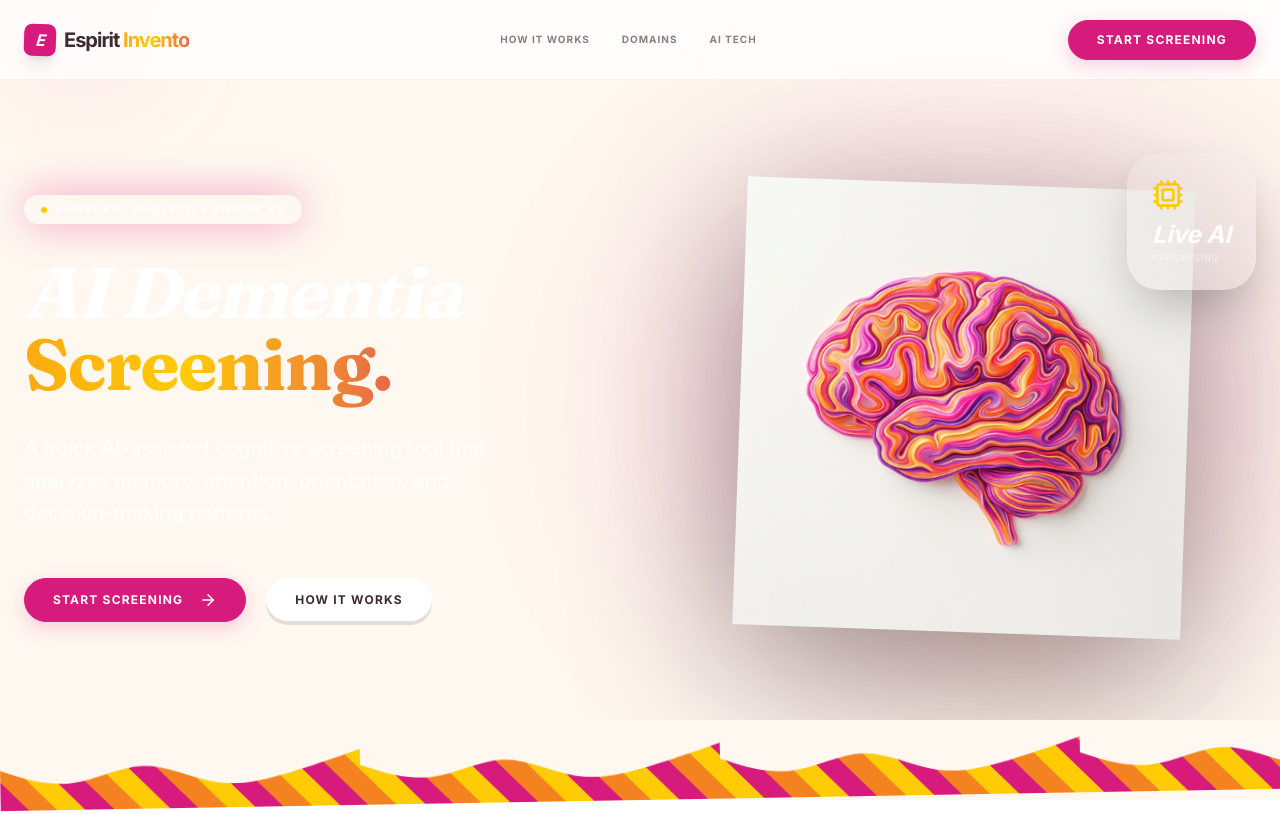
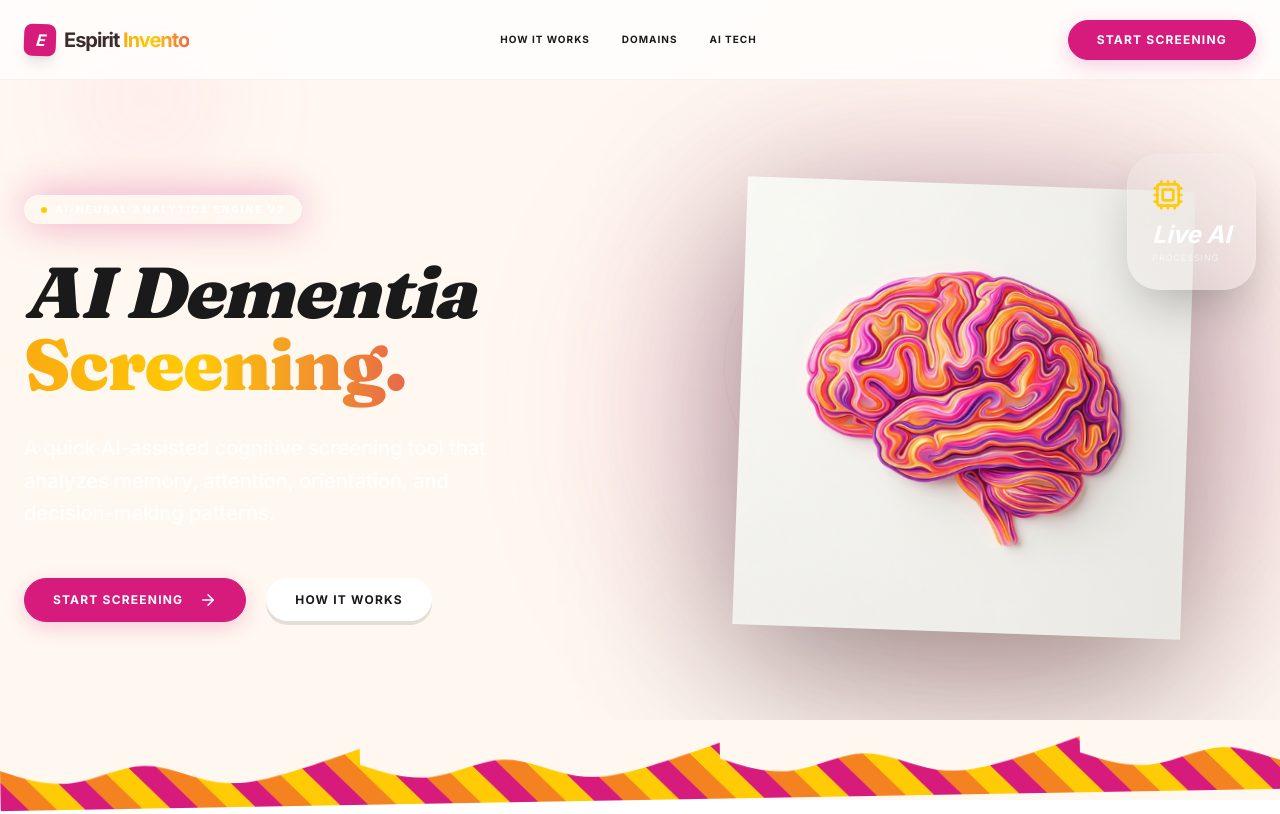
Before and after one commit to Darshaannn/invento-espirit, a Next.js app: page / in a window 1280 px wide. Shown: the top 814 px of the page. Built offline with nearby package versions, Linux system fonts and the light colour scheme.

Commit message:
UI: Drastically improved contrast for accessibility. Darkened body text and icons for visibility on white backgrounds.

```diff
--- a/app/globals.css
+++ b/app/globals.css
@@ -21,15 +21,17 @@
   --secondary: #F58220;
   --accent: #A1C45A;
   --light: #FFF8F0;
-  --dark: #3D2C2E;
+  --dark: #1A1A1A;
+  /* Darkened to near black for visibility */
   --yobe-pink: #D61B7D;
   --yobe-orange: #F58220;
   --yobe-yellow: #FFCB05;
 }
 
 body {
-  background-color: var(--light);
-  color: var(--dark);
+  background-color: #FFF8F0;
+  color: #1A1A1A;
+  /* Explicitly set to near black */
   font-family: var(--font-inter), sans-serif;
   overflow-x: hidden;
   line-height: 1.5;
@@ -40,7 +42,9 @@ h2,
 h3,
 h4 {
   font-family: var(--font-fraunces), serif;
-  font-weight: 700;
+  font-weight: 800;
+  color: #1A1A1A;
+  /* Explicitly set to near black */
   letter-spacing: -0.02em;
 }
 
@@ -50,11 +54,10 @@ h4 {
   box-shadow: 0 0 40px rgba(214, 27, 125, 0.4);
 }
 
-/* Glassmorphism utility */
 .glass-panel {
-  background: rgba(255, 255, 255, 0.7);
+  background: rgba(255, 255, 255, 0.85);
   backdrop-filter: blur(30px);
-  border: 1px solid rgba(255, 255, 255, 0.3);
+  border: 1px solid rgba(0, 0, 0, 0.05);
 }
 
 .glass-panel-ultra {
@@ -113,7 +116,7 @@ h4 {
 /* Vibrant Buttons */
 .yobe-btn {
   background: white;
-  color: var(--dark);
+  color: #1A1A1A;
   padding: 12px 28px;
   border-radius: 9999px;
   font-weight: 800;
@@ -136,9 +139,9 @@ h4 {
 }
 
 .yobe-btn-primary {
-  background: var(--yobe-pink);
+  background: #D61B7D;
   color: white;
-  border-color: var(--yobe-pink);
+  border-color: #D61B7D;
   box-shadow: 0 6px 20px rgba(214, 27, 125, 0.2);
 }
 
@@ -150,12 +153,12 @@ h4 {
   transition: all 0.5s cubic-bezier(0.165, 0.84, 0.44, 1);
   position: relative;
   overflow: hidden;
-  border: 1px solid rgba(0, 0, 0, 0.05);
+  border: 1px solid rgba(0, 0, 0, 0.1);
 }
 
 .organic-card:hover {
   transform: translateY(-10px) rotate(1deg);
-  box-shadow: 0 20px 40px -10px rgba(0, 0, 0, 0.1);
+  box-shadow: 0 20px 40px -10px rgba(0, 0, 0, 0.15);
 }
 
 .organic-card::before {
@@ -176,7 +179,7 @@ html {
 
 ::selection {
   background-color: var(--yobe-yellow);
-  color: var(--dark);
+  color: white;
 }
 
 .section-spacing {
@@ -187,5 +190,5 @@ html {
 .accessible-heading {
   font-size: clamp(2.25rem, 4vw, 3.5rem);
   line-height: 1.1;
-  color: var(--dark);
+  color: #1A1A1A;
 }
--- a/app/page.tsx
+++ b/app/page.tsx
@@ -43,7 +43,7 @@ const Navbar = () => {
           <span className="font-bold text-lg md:text-xl tracking-tighter text-[#3D2C2E]">Espirit <span className="gradient-text font-black">Invento</span></span>
         </motion.div>
 
-        <div className="hidden lg:flex items-center gap-8 font-black uppercase text-[9px] md:text-[10px] tracking-[0.1em] text-[#3D2C2E]/60">
+        <div className="hidden lg:flex items-center gap-8 font-black uppercase text-[9px] md:text-[10px] tracking-[0.1em] text-[#1A1A1A]">
           <Link href="#how" className="hover:text-[#D61B7D] transition-all">How it works</Link>
           <Link href="#domains" className="hover:text-[#D61B7D] transition-all">Domains</Link>
           <Link href="#ai-tech" className="hover:text-[#D61B7D] transition-all">AI Tech</Link>
@@ -61,7 +61,7 @@ const Navbar = () => {
 
 const FloatingShapes = () => (
   <div className="absolute inset-0 pointer-events-none z-0 overflow-hidden">
-    <motion.div animate={{ y: [0, -40, 0], x: [0, 20, 0], rotate: [0, 90, 0] }} transition={{ duration: 15, repeat: Infinity }} className="absolute顶-[10%] left-[5%] w-32 h-32 bg-pink-500/10 blur-[60px] rounded-full" />
+    <motion.div animate={{ y: [0, -40, 0], x: [0, 20, 0], rotate: [0, 90, 0] }} transition={{ duration: 15, repeat: Infinity }} className="absolute top-[10%] left-[5%] w-32 h-32 bg-pink-500/10 blur-[60px] rounded-full" />
     <motion.div animate={{ y: [0, 60, 0], x: [0, -30, 0] }} transition={{ duration: 20, repeat: Infinity }} className="absolute bottom-[15%] right-[10%] w-64 h-64 bg-orange-400/10 blur-[80px] rounded-full" />
     <motion.div animate={{ rotate: 360 }} transition={{ duration: 40, repeat: Infinity, ease: "linear" }} className="absolute top-[30%] right-[20%] w-[300px] h-[300px] border border-pink-500/5 rounded-full" />
   </div>
```
